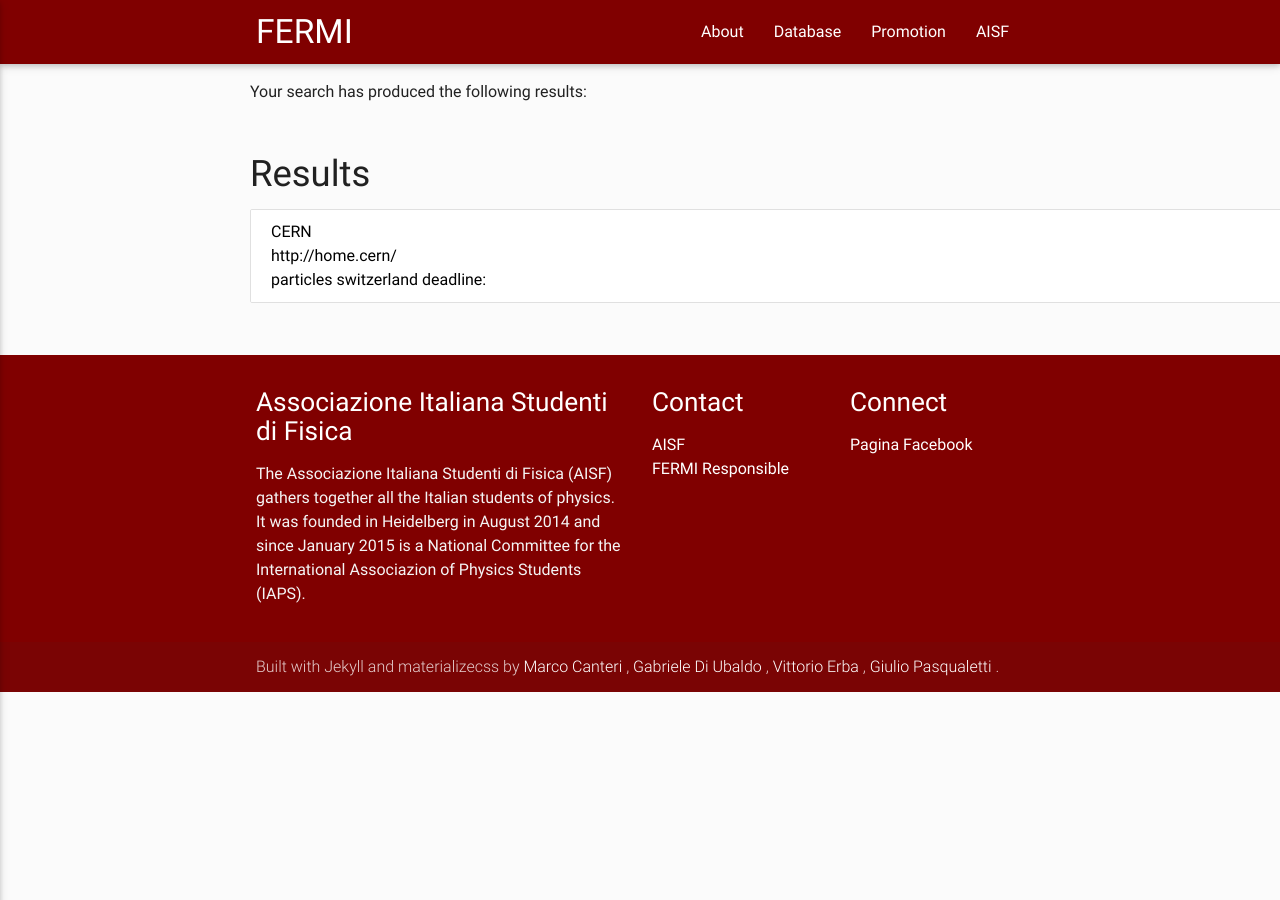
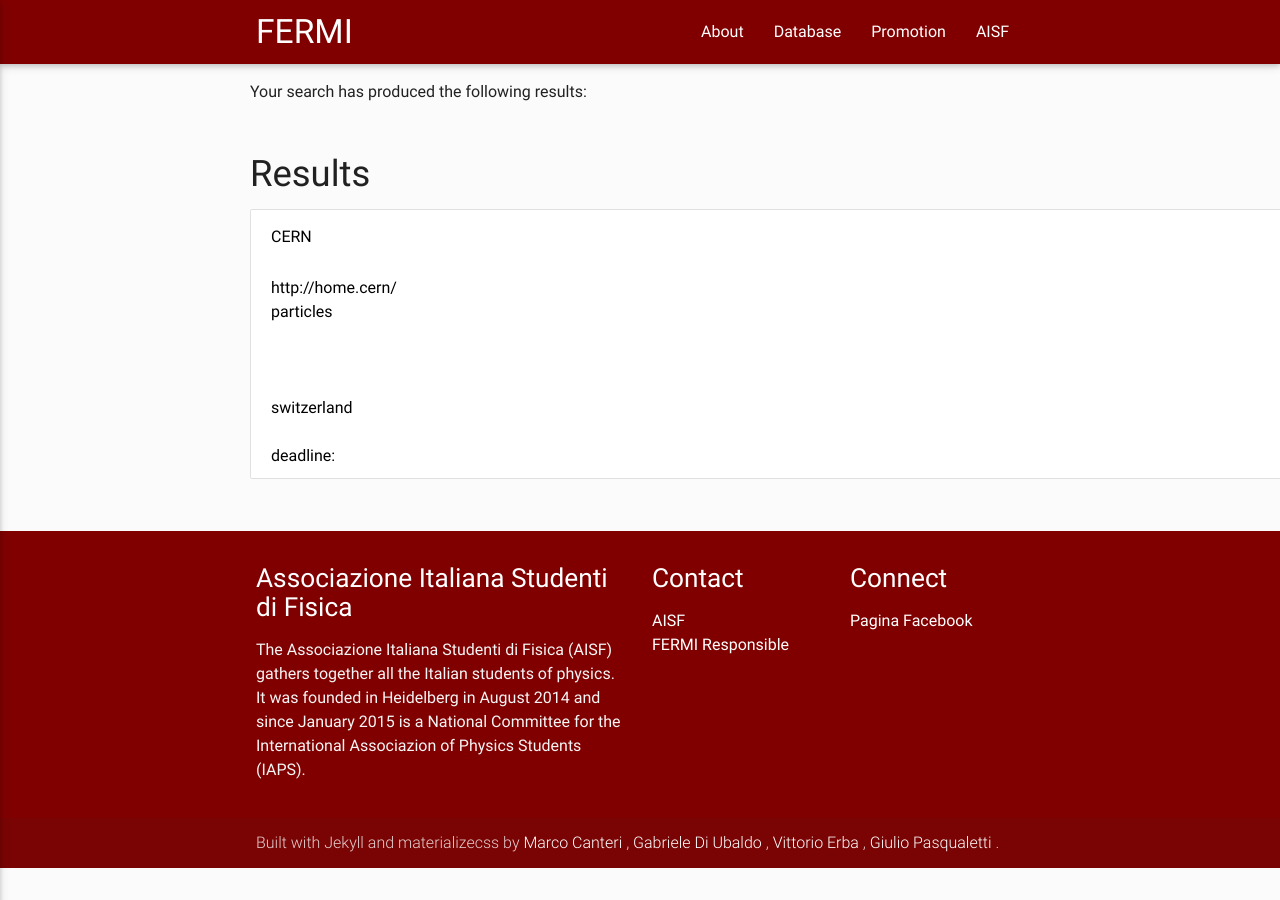
Before and after one commit to philosophysics/fermivisual, a Jekyll site: the page built from database.html, in a window 1280 px wide. Built offline with Jekyll 4.4.1, drawn with Linux system fonts in a browser that asks for light colours; nearby versions of some CDN libraries.

Commit message:
Update database.html

```diff
--- a/database.html
+++ b/database.html
@@ -46,14 +46,14 @@ title: Database
       {% endif %}
 
       class="collection-item black-text">
-        {{ item.title}}      <br>
+        <h6>  {{ item.title}}    </h6>  <br>
         {{ item.url}}  <br>
-        {{ item.field}}
-        {{ item.period}}
-        {{ item.retribution}}
-        {{ item.studies}}
-        {{ item.region}}
-        {{ item.quality}}
+        {{ item.field}} <br>
+        {{ item.period}} <br>
+        {{ item.retribution}} <br>
+        {{ item.studies}} <br>
+        {{ item.region}} <br>
+        {{ item.quality}} <br>
 
 deadline:
     </a>
```
